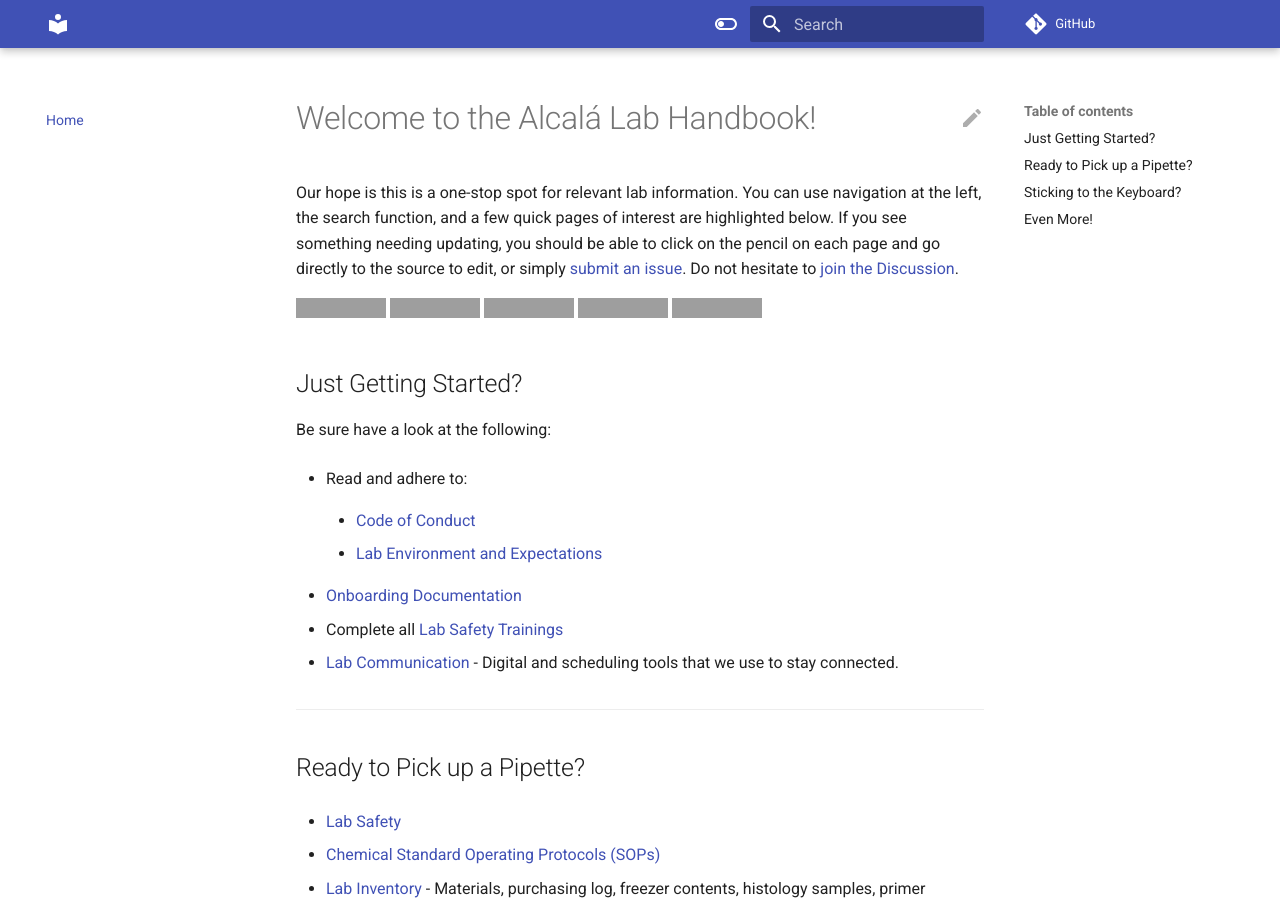
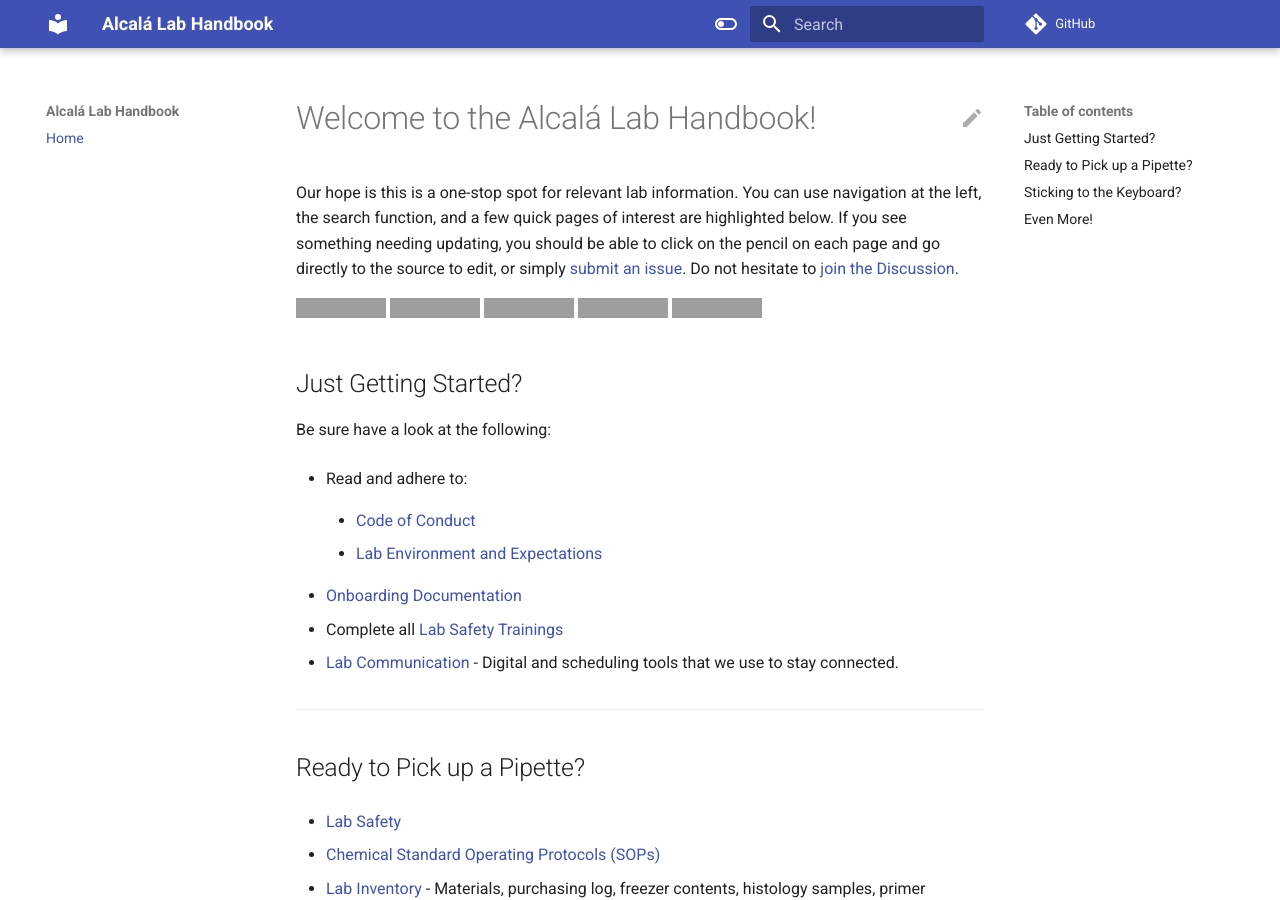
Before and after one commit to AlcalaLab/resources, an MkDocs documentation site: the page built from docs/index.md, in a window 1280 px wide and 900 px high. Built offline with MkDocs 1.6.1 and Material for MkDocs 9.7.7, drawn with Linux system fonts in a browser that asks for light colours; comment, search, counter and statistics services are not loaded; some of the changed lines change nothing that is shown; grey boxes are pictures that could not be loaded.

Commit message:
Update mkdocs.yml

```diff
--- a/mkdocs.yml
+++ b/mkdocs.yml
@@ -1,6 +1,6 @@
-ite_name: Alcalá Lab Handbook
+site_name: Alcalá Lab Handbook
 repo_url: https://github.com/AlcalaLab/resources/
-edit_uri: blob/master/docs
+edit_uri: blob/main/docs
 theme:
   name: material
   features:
```
